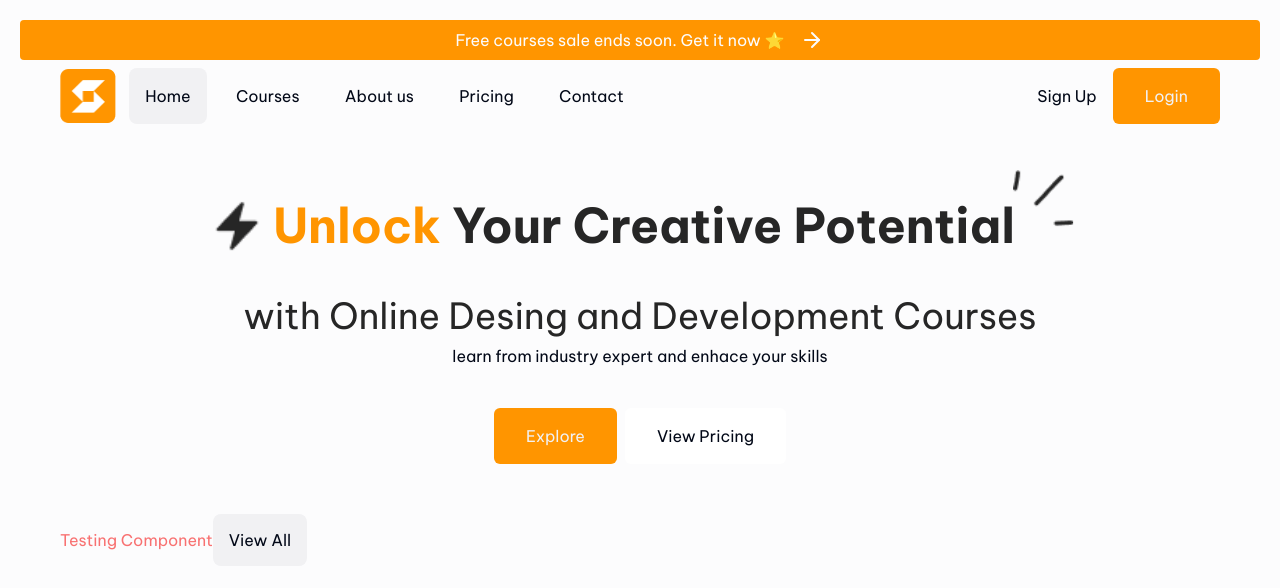
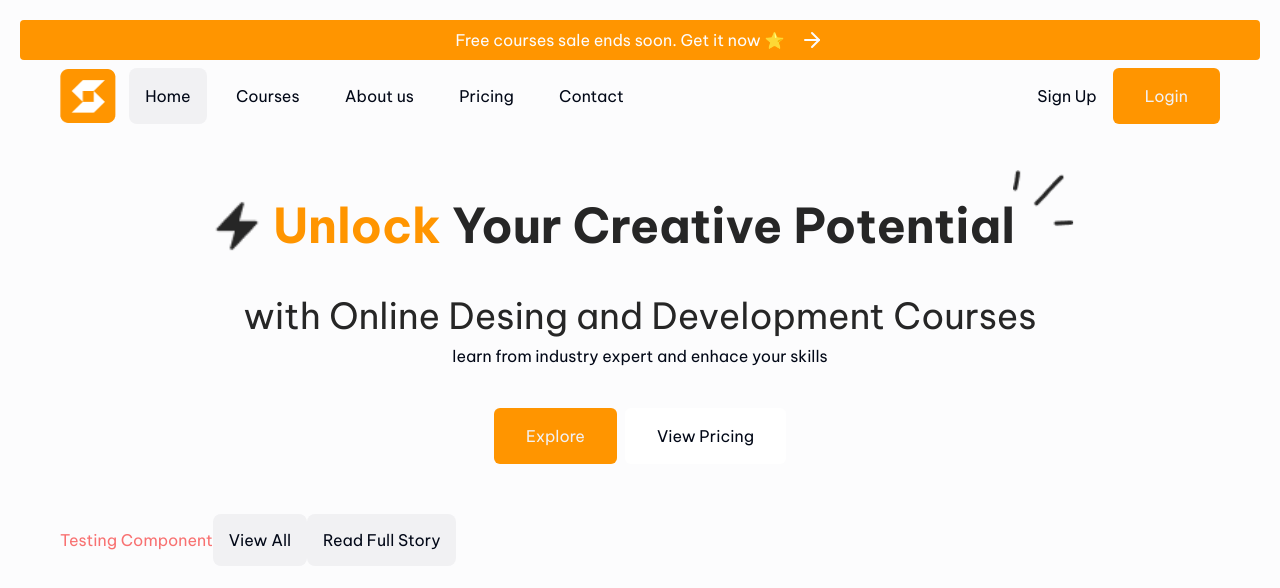
Before and after one commit to ManuelAlejandro93/innovarte, a React (Vite) app: page / in a window 1280 px wide. Shown: the top 588 px of the page. Built offline with nearby package versions, Linux system fonts and the light colour scheme; what tailwindcss-animated would draw is missing.

Commit message:
View All Button | Read Full Story Button - Done.

```diff
--- a/src/Components/Buttons/ViewAllButton.tsx
+++ b/src/Components/Buttons/ViewAllButton.tsx
@@ -1,12 +1,20 @@
 import { fontsizes } from '@/Standars';
 import { grey_15 } from '@/UI';
-export const ViewAllButton = () => {
+import { ReactNode } from 'react';
+
+interface ViewAllReadAllButton {
+  isViewAllButton: boolean;
+}
+
+export const ViewAllReadFullButton = ({
+  isViewAllButton
+}: ViewAllReadAllButton): ReactNode => {
   return (
     <a
       href=''
       className={`bg-app-white-95 ${fontsizes.general} text-${grey_15} rounded-lg p-4`}
     >
-      View All
+      {isViewAllButton ? 'View All' : 'Read Full Story'}
     </a>
   );
 };
--- a/src/Components/CompTesting/CompTesting.tsx
+++ b/src/Components/CompTesting/CompTesting.tsx
@@ -1,9 +1,10 @@
-import { ViewAllButton } from '@/Components';
+import { ViewAllReadFullButton } from '@/Components';
 export const CompTesting = () => {
   return (
     <div>
       <span className='text-red-400'>Testing Component</span>
-      <ViewAllButton></ViewAllButton>
+      <ViewAllReadFullButton isViewAllButton></ViewAllReadFullButton>
+      <ViewAllReadFullButton isViewAllButton={false}></ViewAllReadFullButton>
     </div>
   );
 };
```
